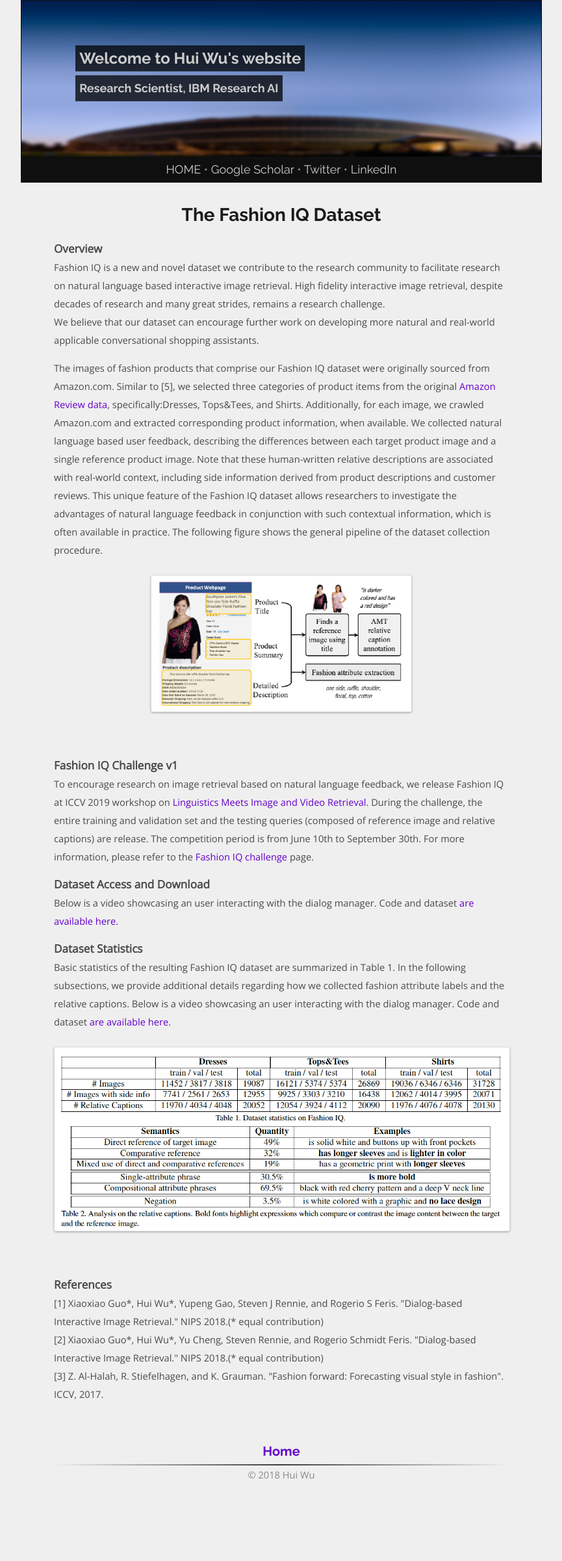
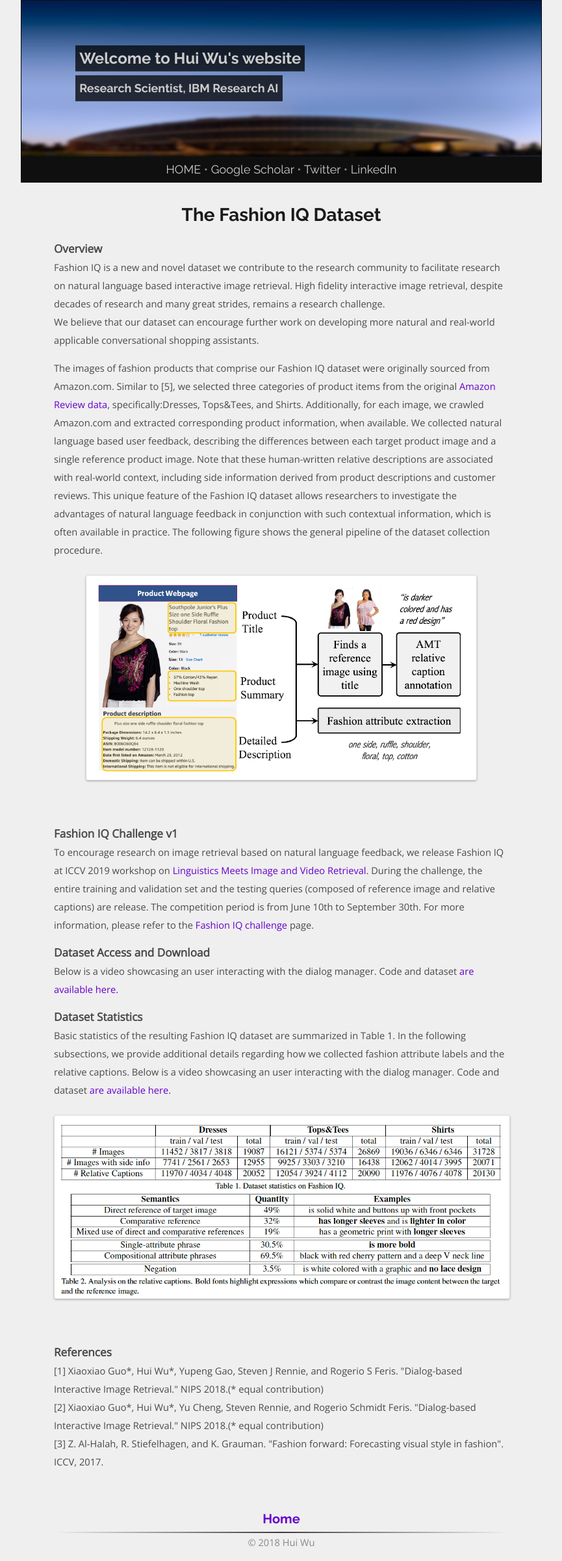
Before and after one commit to spacew/spacew.github.io, a Jekyll site: the page built from _posts/2019-05-29-fashion-iq.markdown, in a window 1280 px wide. Shown: the whole page at 65% size, without its empty margins (207-1072 px from the left). Built offline with Jekyll 4.4.1, drawn with Linux system fonts in a browser that asks for light colours; before the commit the page ends 2298 px from its top, so only the background shows below that.

Commit message:
Update 2019-05-29-fashion-iq.markdown

```diff
--- a/_posts/2019-05-29-fashion-iq.markdown
+++ b/_posts/2019-05-29-fashion-iq.markdown
@@ -29,7 +29,7 @@
 which is often available in practice. The following figure shows the general
 pipeline of the dataset collection procedure.
 
-<img alt="img" src="{{site.baseurl}}/media/fashion-iq-collection.png" width="400">
+<img alt="img" src="{{site.baseurl}}/media/fashion-iq-collection.png" width="600">
 
 <br/>
 
```
